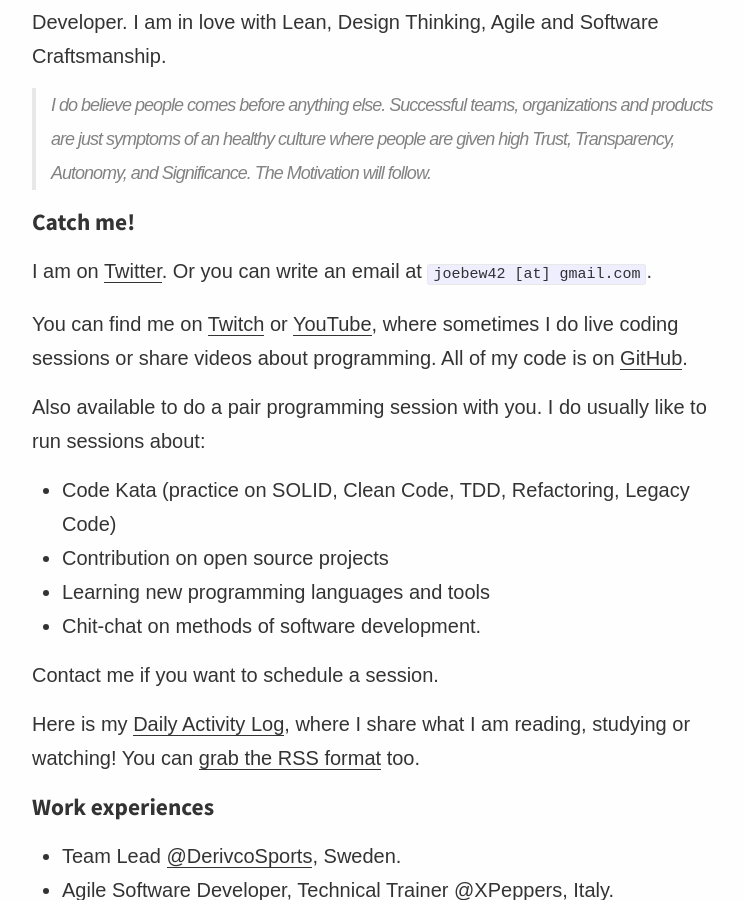
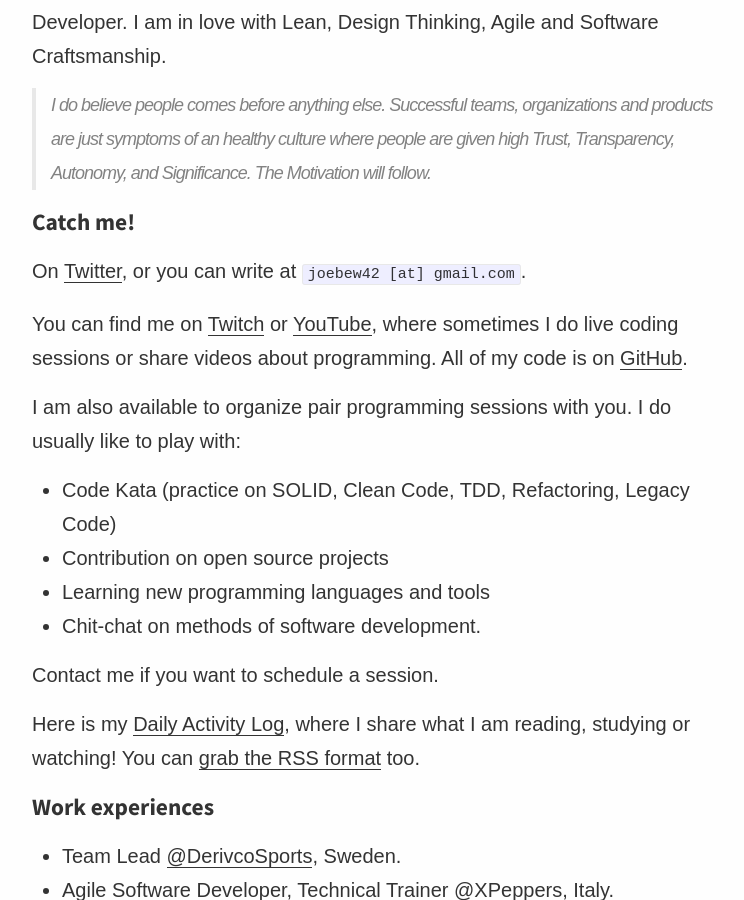
Before and after one commit to joebew42/joebew42.github.io, a Jekyll site: the page built from about.md, in a window 1280 px wide and 900 px high, scrolled down 650 px. Shown: the whole window, without its empty margins (258-1002 px from the left). Built offline with Jekyll 4.4.1, drawn with Linux system fonts in a browser that asks for light colours; some web fonts are replaced.

Commit message:
few more little improvements to the about page

```diff
--- a/about.md
+++ b/about.md
@@ -20,11 +20,11 @@
 
 ### Catch me!
 
-I am on [Twitter](https://twitter.com/joebew42). Or you can write an email at `joebew42 [at] gmail.com`.
+On [Twitter](https://twitter.com/joebew42), or you can write at `joebew42 [at] gmail.com`.
 
 You can find me on [Twitch](https://twitch.tv/joebew42) or [YouTube](https://www.youtube.com/channel/UCEt-X-5yZ86SYTNDbSQgVAQ), where sometimes I do live coding sessions or share videos about programming. All of my code is on [GitHub](https://github.com/joebew42).
 
-Also available to do a pair programming session with you. I do usually like to run sessions about:
+I am also available to organize pair programming sessions with you. I do usually like to play with:
 
 - Code Kata (practice on SOLID, Clean Code, TDD, Refactoring, Legacy Code)
 - Contribution on open source projects
```
